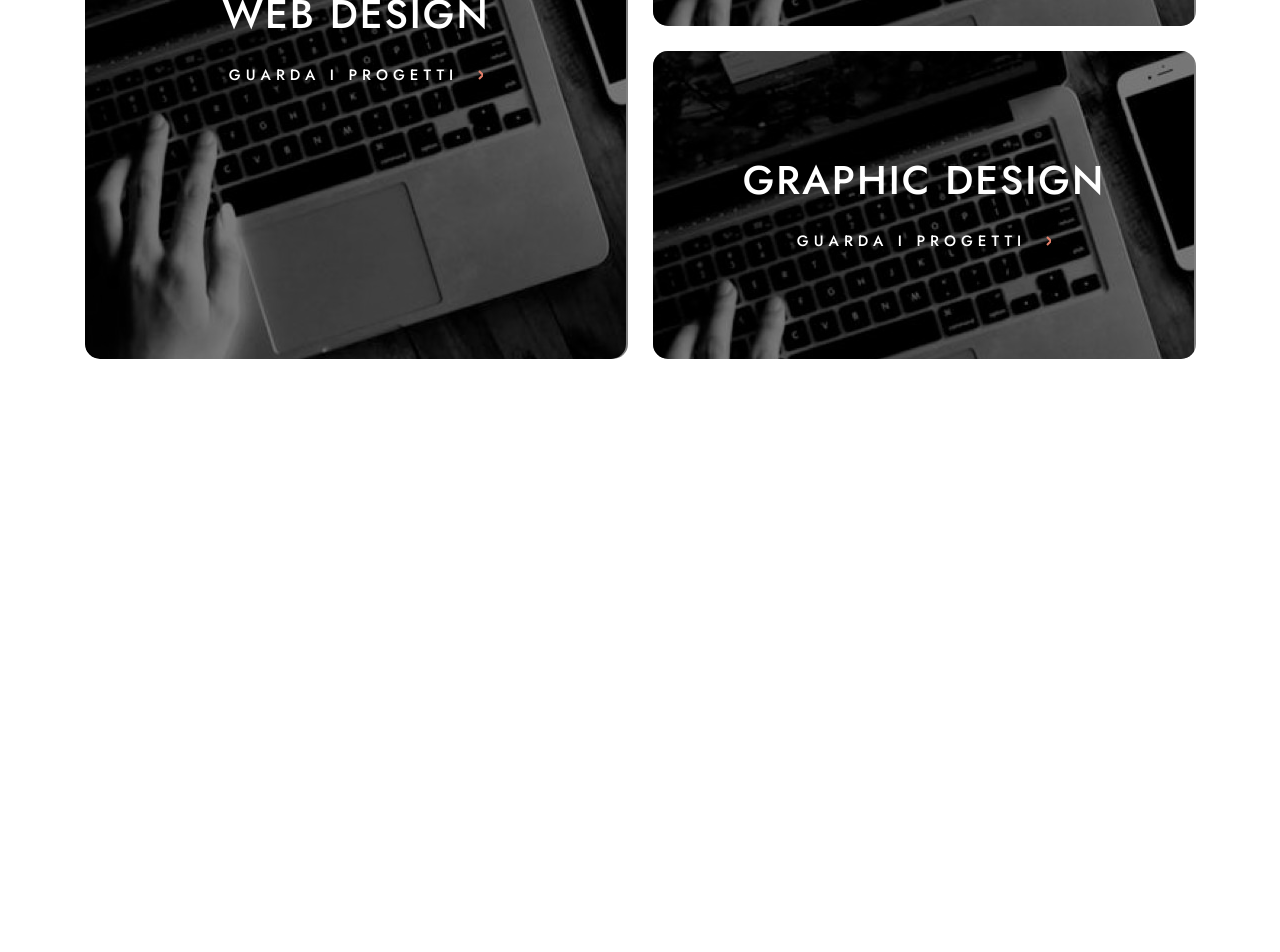
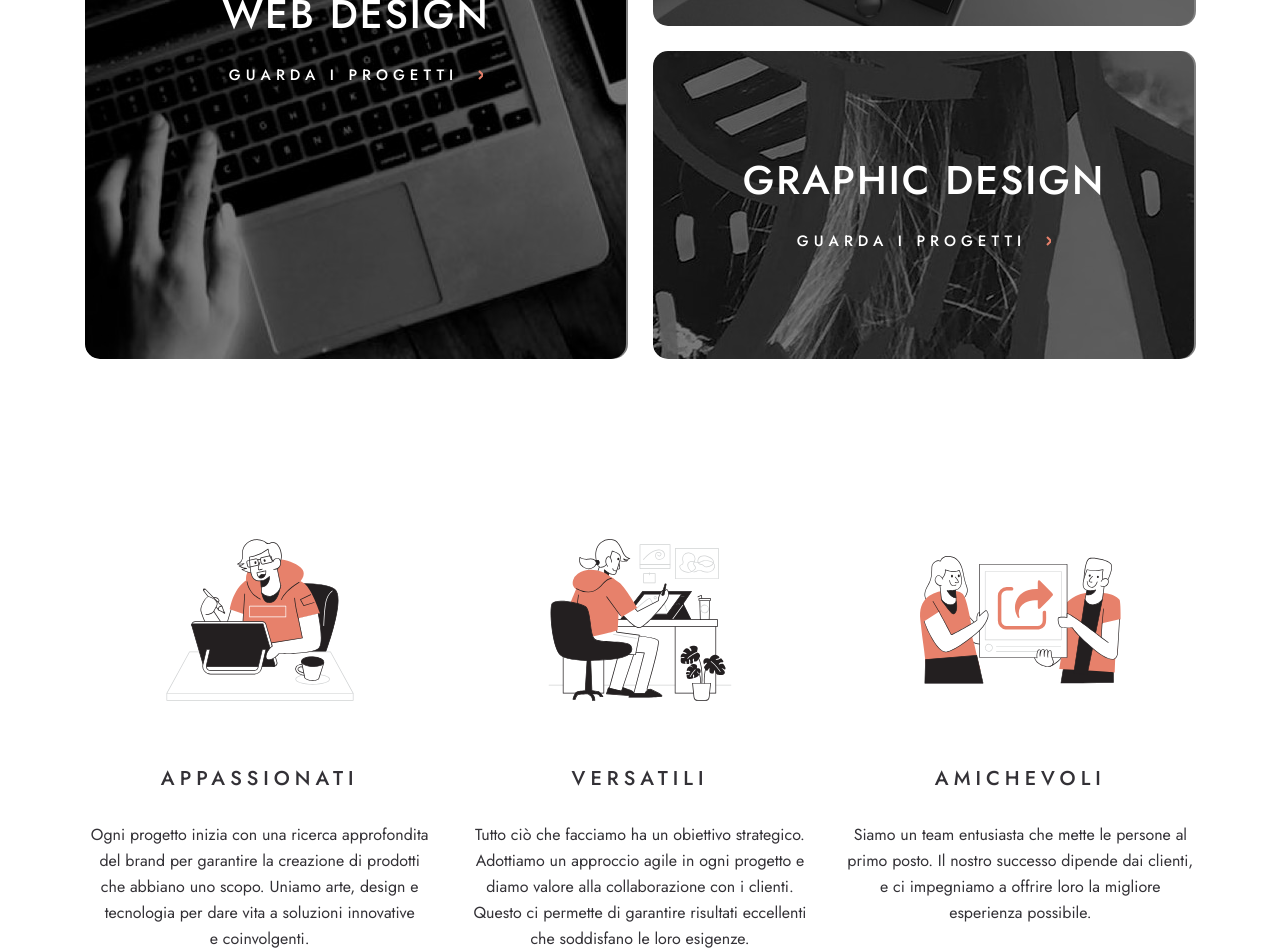
Before and after one commit to tyVespA/designo, a Next.js app: page / in a window 1280 px wide. Shown: the part 1232-2184 px from the top of the page. Before the commit the page ends 1751 px from the top, so only its background shows below. Built offline with nearby package versions, Linux system fonts and the light colour scheme.

Commit message:
Add content and style

```diff
--- a/src/app/page.js
+++ b/src/app/page.js
@@ -3,10 +3,19 @@ import Link from "next/link";
 import styles from "./page.module.css";
 import Button from "./components/Button";
 import LinkCard from "./components/LinkCard";
+import FeatureCard from "./components/FeatureCard";
 
+// hero section
 import bg_pattern_hero_desktop from "../../public/home/desktop/bg-pattern-hero-home.svg";
 import image_hero_phone_desktop from "../../public/home/desktop/image-hero-phone.png";
+// link cards section
 import image_web_design_desktop from "../../public/home/desktop/image-web-design-large.jpg";
+import image_app_design_desktop from "../../public/home/desktop/image-app-design.jpg";
+import image_graphic_design_desktop from "../../public/home/desktop/image-graphic-design.jpg";
+// features section
+import illustration_passionate from "../../public/home/desktop/illustration-passionate.svg";
+import illustration_resourceful from "../../public/home/desktop/illustration-resourceful.svg";
+import illustration_friendly from "../../public/home/desktop/illustration-friendly.svg";
 
 export default function Home() {
   return (
@@ -44,21 +53,53 @@ export default function Home() {
             href="/"
             title="Web design"
             imageSrc={image_web_design_desktop}
-            alt="alt"
+            alt="un laptop"
           />
         </div>
         <LinkCard
           href="/"
           title="App design"
-          imageSrc={image_web_design_desktop}
-          alt="alt"
+          imageSrc={image_app_design_desktop}
+          alt="uno smartphone"
         />
         <LinkCard
           href="/"
           title="Graphic design"
-          imageSrc={image_web_design_desktop}
-          alt="alt"
+          imageSrc={image_graphic_design_desktop}
+          alt=""
         />
+      </section>
+
+      <section className={styles.featuresSection}>
+        <FeatureCard
+          imageSrc={illustration_passionate}
+          alt="persona che disegna"
+          title={"Appassionati"}
+        >
+          Ogni progetto inizia con una ricerca approfondita del brand per
+          garantire la creazione di prodotti che abbiano uno scopo. Uniamo arte,
+          design e tecnologia per dare vita a soluzioni innovative e
+          coinvolgenti.
+        </FeatureCard>
+        <FeatureCard
+          imageSrc={illustration_resourceful}
+          alt="persona che disegna"
+          title={"Versatili"}
+        >
+          Tutto ciò che facciamo ha un obiettivo strategico. Adottiamo un
+          approccio agile in ogni progetto e diamo valore alla collaborazione
+          con i clienti. Questo ci permette di garantire risultati eccellenti
+          che soddisfano le loro esigenze.
+        </FeatureCard>
+        <FeatureCard
+          imageSrc={illustration_friendly}
+          alt="persone che sorridono"
+          title={"Amichevoli"}
+        >
+          Siamo un team entusiasta che mette le persone al primo posto. Il
+          nostro successo dipende dai clienti, e ci impegniamo a offrire loro la
+          migliore esperienza possibile.
+        </FeatureCard>
       </section>
     </>
   );
--- a/src/app/page.module.css
+++ b/src/app/page.module.css
@@ -65,3 +65,13 @@
 .item1 {
   grid-row: 1/3;
 }
+
+/* FEATURES SECTION */
+
+.featuresSection {
+  display: grid;
+  grid-template-columns: repeat(3, 1fr);
+  gap: 30px;
+
+  /* margin-bottom: 160px; */
+}
```
